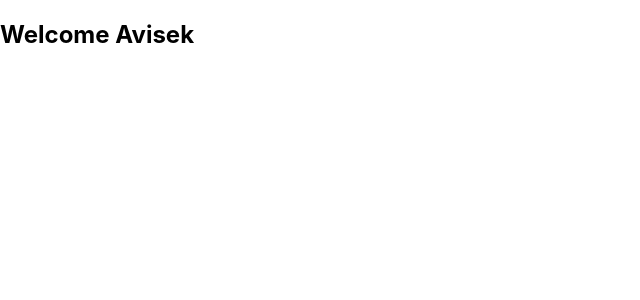
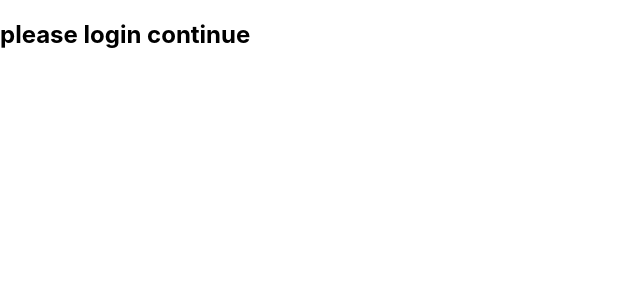
Before and after one commit to avisek123/React-TS, a React (Create React App) app: page / in a window 1280 px wide. Shown: the top 300 px of the page, without its empty margins (0-640 px from the left). Built offline with nearby package versions, Linux system fonts and the light colour scheme.

Commit message:
basic props

```diff
--- a/src/App.tsx
+++ b/src/App.tsx
@@ -4,7 +4,7 @@ import { Greet, Profile } from './components'
 function App() {
   return (
     <div>
-      <Greet name={'Avisek'} />
+      <Greet name={'Avisek'} msgCount={20} isLoggedIn={false} />
 
       {/* <Profile name={'Avisek'} status={'Coder'}  age={12} />
       <Profile name={'Sarath'} status={'Coder'}  age={12} >
--- a/src/components/Greet.tsx
+++ b/src/components/Greet.tsx
@@ -1,12 +1,14 @@
 import React from 'react'
 
 interface greetProps {
-    name: string
+    name: string,
+    msgCount?: number,
+    isLoggedIn?: boolean
 }
-function Greet({name}:greetProps) {
+function Greet({name,msgCount,isLoggedIn}:greetProps) {
     return (
         <div>
-            <h2>Welcome {name}</h2>
+            <h2>{isLoggedIn ?  `Welcome ${name}, you have ${msgCount} Notifications` : `please login continue`}</h2>
         </div>
     )
 }
```
